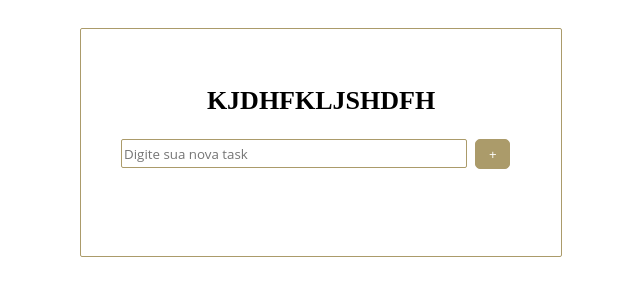
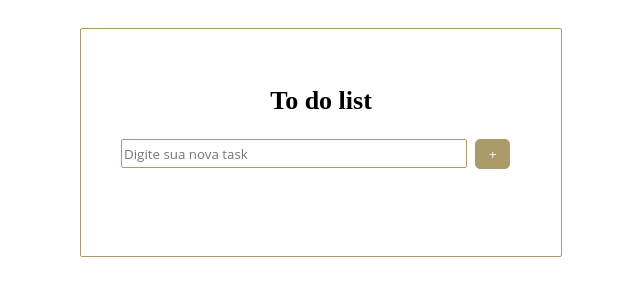
Before and after one commit to TixSoares/tolist, a plain HTML site: page index.html in a window 1280 px wide. Shown: the whole page, without its empty margins (319-959 px from the left). Drawn offline with Linux system fonts and the light colour scheme.

Commit message:
Update index.html

```diff
--- a/index.html
+++ b/index.html
@@ -6,13 +6,13 @@
     <meta name="viewport" content="width=device-width, initial-scale=1.0">
     <link rel="stylesheet" href="style.css">
     <link rel="stylesheet" href="https://cdnjs.cloudflare.com/ajax/libs/font-awesome/6.4.0/css/all.min.css" integrity="sha512-iecdLmaskl7CVkqkXNQ/ZH/XLlvWZOJyj7Yy7tcenmpD1ypASozpmT/E0iPtmFIB46ZmdtAc9eNBvH0H/ZpiBw==" crossorigin="anonymous" referrerpolicy="no-referrer" />
-    <title>ljsndlkfjs</title>
+    <title>Lucas dos Santos Soares</title>
 </head>
 
 
 <body>
     <div id="box" >
-    <h1>KJDHFKLJSHDFH</h1>
+    <h1>To do list</h1>
     <div class="content">
         <div class="content--add--item">
             <input type="text" id="input-new-task" placeholder="Digite sua nova task">
```
